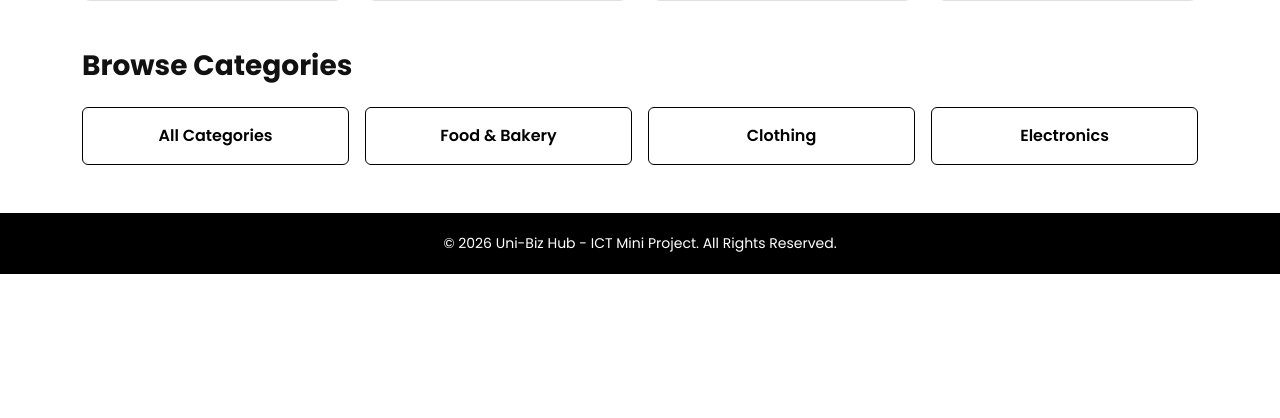
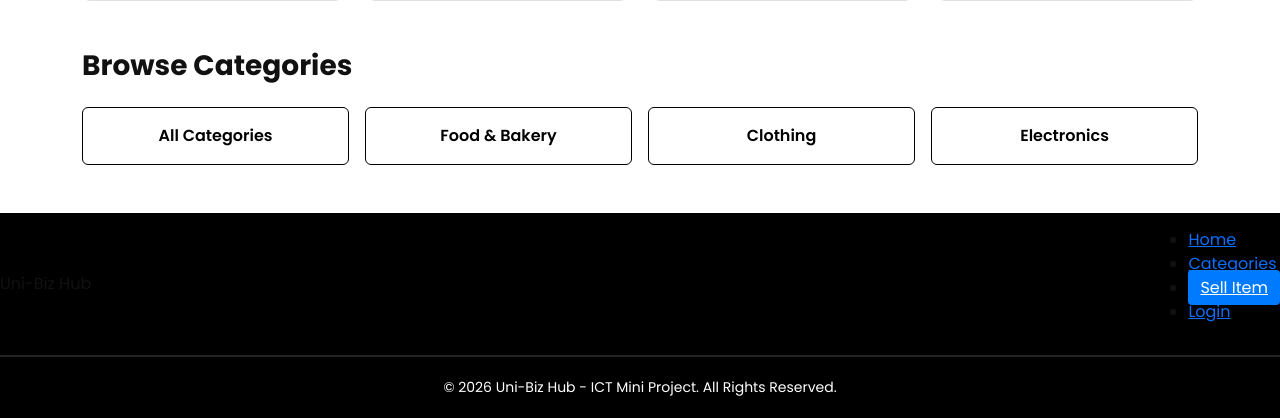
Before and after one commit to Sigani-glitch/UniBizHub, a PHP site: page / in a window 1280 px wide. Shown: the part 803-1221 px from the top of the page. Before the commit the page ends 1077 px from the top, so only its background shows below. Run offline with PHP 8.4, Linux system fonts and the light colour scheme.

Commit message:
Add post-product form and update navigation

```diff
--- a/index.html
+++ b/index.html
@@ -13,6 +13,7 @@
 
     <!-- Header / Navbar -->
     <nav class="navbar navbar-expand-lg sticky-top">
+
         <div class="container">
             <a class="navbar-brand fw-bold" href="index.html">Uni-Biz Hub</a>
             <button class="navbar-toggler navbar-dark" type="button" data-bs-toggle="collapse" data-bs-target="#navbarNav">
@@ -116,6 +117,17 @@
         </div>
     </div>
 
+    <nav class="navbar">
+    <div class="logo">Uni-Biz Hub</div>
+    <ul class="nav-links">
+        <li><a href="index.html">Home</a></li>
+        <li><a href="#categories">Categories</a></li>
+        <!-- Add this link -->
+        <li><a href="post-product.html" class="sell-btn">Sell Item</a></li>
+        <li><a href="login.html">Login</a></li>
+    </ul>
+</nav>
+
     <!-- Footer -->
     <footer class="text-center">
         <div class="container">
--- a/style.css
+++ b/style.css
@@ -110,6 +110,56 @@ body {
     padding: 35px;
     box-shadow: 0 4px 15px rgba(0, 0, 0, 0.05);
 }
+.form-container {
+    max-width: 500px;
+    margin: 40px auto;
+    padding: 20px;
+    background: #ffffff;
+    border-radius: 8px;
+    box-shadow: 0px 4px 10px rgba(0, 0, 0, 0.1);
+}
+
+.form-group {
+    margin-bottom: 15px;
+    display: flex;
+    flex-direction: column;
+}
+
+.form-group label {
+    font-weight: bold;
+    margin-bottom: 5px;
+}
+
+.form-group input,
+.form-group select,
+.form-group textarea {
+    padding: 10px;
+    border: 1px solid #ccc;
+    border-radius: 4px;
+    font-size: 14px;
+}
+
+.submit-btn {
+    width: 100%;
+    padding: 12px;
+    background-color: #28a745;
+    color: white;
+    border: none;
+    border-radius: 4px;
+    font-size: 16px;
+    cursor: pointer;
+}
+
+.submit-btn:hover {
+    background-color: #218838;
+}
+
+.sell-btn {
+    background-color: #007bff;
+    color: white !important;
+    padding: 6px 12px;
+    border-radius: 4px;
+}
 
 /* Footer */
 footer {
```
Also changed, not shown: 1 other file.
